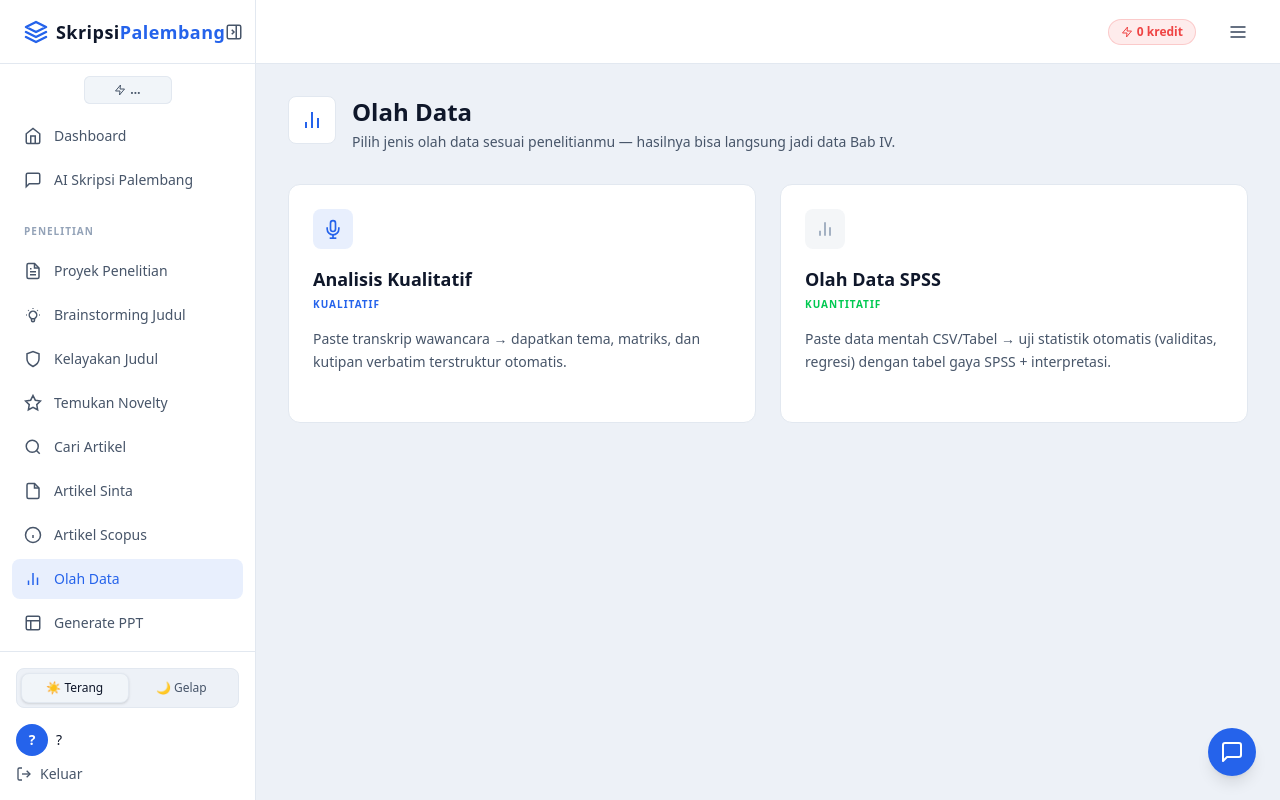
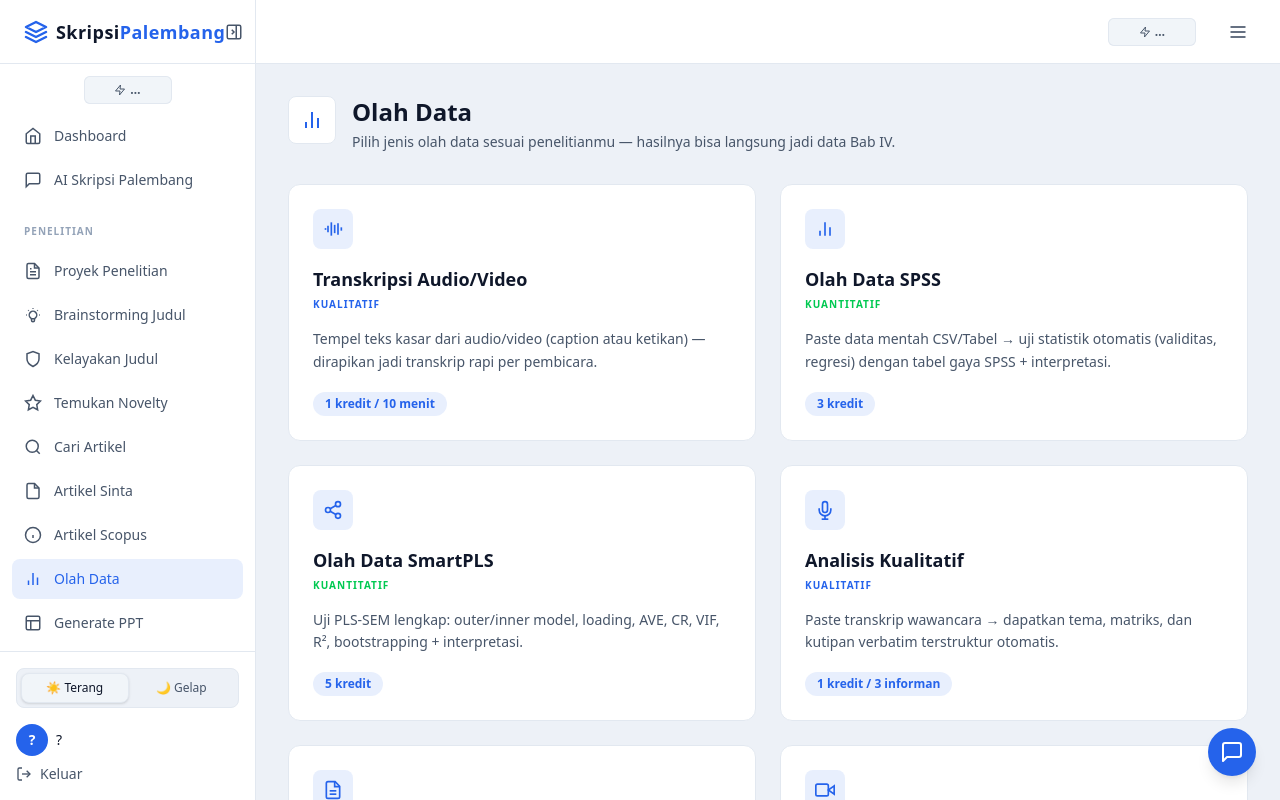
Before and after one commit to andraexcell-lang/skripsi-palembang-saas, a Next.js app in the folder frontend/: page /dashboard/olah-data in a window 1280 px wide. Built offline with nearby package versions, Linux system fonts and the light colour scheme; no server answers.

Commit message:
feat: mantrariset paritas fasa-5 - Olah Data 6 kartu (Transkripsi/SPSS/SmartPLS/Kualitatif/Dokumen/Visual) + harga per kartu + prompt per alat, backend biaya visual 4 kredit, ganti chip '0 kredit' palsu di 4 halaman dengan CreditBadge asli

```diff
--- a/frontend/src/app/dashboard/brainstorming/page.tsx
+++ b/frontend/src/app/dashboard/brainstorming/page.tsx
@@ -1,6 +1,7 @@
 "use client";
 
 import { aiGenerate } from "@/lib/api";
+import CreditBadge from "@/components/CreditBadge";
 
 import { useState } from "react";
 
@@ -53,9 +54,8 @@ export default function BrainstormingPage() {
             <p className="text-xs text-text-muted">Temukan 10 ide judul penelitian sesuai topik dan kebutuhanmu.</p>
           </div>
         </div>
-        <div className="ml-auto text-xs font-semibold text-accent-red border border-accent-red/20 bg-accent-red/10 px-3 py-1 rounded-full flex items-center gap-1">
-          <svg width="12" height="12" viewBox="0 0 24 24" fill="none" stroke="currentColor" strokeWidth="2"><path d="M13 2L3 14h9l-1 8 10-12h-9l1-8z"></path></svg>
-          0 kredit
+        <div className="ml-auto">
+          <CreditBadge />
         </div>
       </header>
 
--- a/frontend/src/app/dashboard/generate-ppt/page.tsx
+++ b/frontend/src/app/dashboard/generate-ppt/page.tsx
@@ -1,6 +1,7 @@
 "use client";
 
 import { aiGenerate, apiDownloadPptx, apiUpload, isInsufficientCredits } from "@/lib/api";
+import CreditBadge from "@/components/CreditBadge";
 
 import { useState } from "react";
 import Link from "next/link";
@@ -65,10 +66,7 @@ export default function GeneratePPTPage() {
       <header className="h-16 flex items-center px-8 border-b border-border-subtle bg-bg-surface sticky top-0 z-20">
         <div className="flex items-center gap-4 w-full">
           <div className="flex items-center gap-2 cursor-pointer ml-auto">
-             <div className="text-xs font-semibold text-accent-red border border-accent-red/20 bg-accent-red/10 px-3 py-1 rounded-full flex items-center gap-1 mr-4">
-                <svg width="12" height="12" viewBox="0 0 24 24" fill="none" stroke="currentColor" strokeWidth="2"><path d="M13 2L3 14h9l-1 8 10-12h-9l1-8z"></path></svg>
-                0 kredit
-             </div>
+             <CreditBadge />
              <button className="text-text-secondary hover:text-text-primary">
                 <svg width="20" height="20" viewBox="0 0 24 24" fill="none" stroke="currentColor" strokeWidth="2"><line x1="3" y1="12" x2="21" y2="12"></line><line x1="3" y1="6" x2="21" y2="6"></line><line x1="3" y1="18" x2="21" y2="18"></line></svg>
              </button>
--- a/frontend/src/app/dashboard/olah-data/page.tsx
+++ b/frontend/src/app/dashboard/olah-data/page.tsx
@@ -1,9 +1,75 @@
 "use client";
 
 import { aiGenerate, isInsufficientCredits } from "@/lib/api";
+import CreditBadge from "@/components/CreditBadge";
 
 import { useState } from "react";
 import Link from "next/link";
+
+// 6 kartu Olah Data paritas mantrariset §3.8 — urutan, judul, tag, dan harga
+// persis referensi. id = key FEATURE_COSTS di backend (biaya otomatis terpotong).
+const TOOLS = [
+  {
+    id: "transkripsi",
+    judul: "Transkripsi Audio/Video",
+    tag: "KUALITATIF",
+    harga: "1 kredit / 10 menit",
+    desc: "Tempel teks kasar dari audio/video (caption atau ketikan) — dirapikan jadi transkrip rapi per pembicara.",
+    contoh: "Contoh teks kasar:\n[00:12] selamat pagi... kami bahas latar belakang dulu\n[00:41] oke jadi datanya dari kantor",
+    hasil: "Hasil Transkripsi:",
+    icon: <svg width="20" height="20" viewBox="0 0 24 24" fill="none" stroke="currentColor" strokeWidth="2"><path d="M2 12h2"></path><path d="M6 8v8"></path><path d="M10 4v16"></path><path d="M14 7v10"></path><path d="M18 5v14"></path><path d="M22 10v4"></path></svg>,
+  },
+  {
+    id: "spss",
+    judul: "Olah Data SPSS",
+    tag: "KUANTITATIF",
+    harga: "3 kredit",
+    desc: "Paste data mentah CSV/Tabel → uji statistik otomatis (validitas, regresi) dengan tabel gaya SPSS + interpretasi.",
+    contoh: "Contoh data CSV:\nResponden, X1, X2, Y\n1, 4, 5, 4\n2, 3, 4, 3",
+    hasil: "Output Bab IV:",
+    icon: <svg width="20" height="20" viewBox="0 0 24 24" fill="none" stroke="currentColor" strokeWidth="2"><line x1="18" y1="20" x2="18" y2="10"></line><line x1="12" y1="20" x2="12" y2="4"></line><line x1="6" y1="20" x2="6" y2="14"></line></svg>,
+  },
+  {
+    id: "smartpls",
+    judul: "Olah Data SmartPLS",
+    tag: "KUANTITATIF",
+    harga: "5 kredit",
+    desc: "Uji PLS-SEM lengkap: outer/inner model, loading, AVE, CR, VIF, R², bootstrapping + interpretasi.",
+    contoh: "Contoh model:\nX1 → Y: 0.42 (t=5.1)\nX2 → Y: 0.31 (t=3.8)\nLoading X1: 0.84, X2: 0.79, Y: 0.88\nAVE: X1 0.71, X2 0.63",
+    hasil: "Output Bab IV:",
+    icon: <svg width="20" height="20" viewBox="0 0 24 24" fill="none" stroke="currentColor" strokeWidth="2"><circle cx="18" cy="5" r="3"></circle><circle cx="6" cy="12" r="3"></circle><circle cx="18" cy="19" r="3"></circle><line x1="8.59" y1="13.51" x2="15.42" y2="17.49"></line><line x1="15.41" y1="6.51" x2="8.59" y2="10.49"></line></svg>,
+  },
+  {
+    id: "kualitatif",
+    judul: "Analisis Kualitatif",
+    tag: "KUALITATIF",
+    harga: "1 kredit / 3 informan",
+    desc: "Paste transkrip wawancara → dapatkan tema, matriks, dan kutipan verbatim terstruktur otomatis.",
+    contoh: "Contoh wawancara:\nPewawancara: Bagaimana strategi pemasaran Anda?\nNarasumber: Kami fokus ke media sosial...",
+    hasil: "Output Bab IV:",
+    icon: <svg width="20" height="20" viewBox="0 0 24 24" fill="none" stroke="currentColor" strokeWidth="2"><path d="M12 2a3 3 0 0 0-3 3v7a3 3 0 0 0 6 0V5a3 3 0 0 0-3-3z"></path><path d="M19 10v2a7 7 0 0 1-14 0v-2"></path><line x1="12" y1="19" x2="12" y2="23"></line><line x1="8" y1="23" x2="16" y2="23"></line></svg>,
+  },
+  {
+    id: "dokumen",
+    judul: "Analisis Dokumen",
+    tag: "KUALITATIF",
+    harga: "1 kredit / 3 segmen",
+    desc: "Tempel dokumen (kebijakan, laporan, artikel) → tema, simpul informasi, analisis teks, dan kesimpulan.",
+    contoh: "Contoh dokumen:\nSURAT EDARAN NOMOR 1 TAHUN 2026...\nTentang: peningkatan mutu layanan...",
+    hasil: "Hasil Analisis Dokumen:",
+    icon: <svg width="20" height="20" viewBox="0 0 24 24" fill="none" stroke="currentColor" strokeWidth="2"><path d="M14.5 2H6a2 2 0 0 0-2 2v16a2 2 0 0 0 2 2h12a2 2 0 0 0 2-2V7.5L14.5 2z"></path><polyline points="14 2 14 8 20 8"></polyline><line x1="16" y1="13" x2="8" y2="13"></line><line x1="16" y1="17" x2="8" y2="17"></line></svg>,
+  },
+  {
+    id: "visual",
+    judul: "Analisis Visual Video",
+    tag: "KUALITATIF",
+    harga: "±4 kredit",
+    desc: "Tempel deskripsi atau catatan adegan video → analisis objek, pesan visual, dan temuan per adegan.",
+    contoh: "Contoh catatan adegan:\n00:00-00:15 Ruang kelas, dosen menulis di papan\n00:16-00:40 Siswa membalas pesan di ponsel",
+    hasil: "Hasil Analisis Visual:",
+    icon: <svg width="20" height="20" viewBox="0 0 24 24" fill="none" stroke="currentColor" strokeWidth="2"><polygon points="23 7 16 12 23 17 23 7"></polygon><rect x="1" y="5" width="15" height="14" rx="2" ry="2"></rect></svg>,
+  },
+];
 
 export default function OlahDataPage() {
   const [selectedTool, setSelectedTool] = useState<string | null>(null);
@@ -58,12 +124,22 @@ export default function OlahDataPage() {
       prompt = `Berperanlah sebagai dosen statistik ahli. Analisis data mentah kuantitatif berikut ini seolah-olah diproses menggunakan SPSS. Lakukan uji asumsi dasar, uji regresi, dan berikan tabel output (dalam format Markdown) beserta interpretasinya. Data: \n\n${dataInput}`;
     } else if (selectedTool === "kualitatif") {
       prompt = `Berperanlah sebagai peneliti kualitatif. Lakukan analisis tematik (coding) pada transkrip wawancara berikut. Kelompokkan menjadi beberapa tema utama dan berikan matriks tema beserta kutipan verbatimnya (format Markdown). Transkrip: \n\n${dataInput}`;
+    } else if (selectedTool === "transkripsi") {
+      prompt = `Berperanlah sebagai perekam transkrip profesional. Rapikan teks kasar hasil audio/video berikut menjadi transkrip rapi: pembicara (Pembicara 1, Pembicara 2, …) per giliran, hilangkan kata pengulang yang tidak bermakna, rapikan tanda baca, sisipkan [tak terdengar] bila teks tidak jelas, pertahankan penanda waktu bila ada. Format Markdown. Teks kasar:\n\n${dataInput}`;
+    } else if (selectedTool === "smartpls") {
+      prompt = `Berperanlah sebagai ahli PLS-SEM (SmartPLS). Analisis data/model berikut: (1) outer model — loading, convergent validity (AVE), discriminant validity, composite reliability, Cronbach alpha; (2) inner model — VIF, path coefficient, R², f², Q²; (3) mediasi/moderasi bila ada; (4) bootstrapping 5.000 sub-sampel (signifikan atau tidak). Sajikan tabel Markdown + interpretasi singkat tiap temuan. Data:\n\n${dataInput}`;
+    } else if (selectedTool === "dokumen") {
+      prompt = `Berperanlah sebagai analis dokumen. Pada dokumen berikut: (1) identifikasi tema utama; (2) simpul-simpul informasi; (3) analisis teks/wacana (sudut pandang & tujuan penulis); (4) kesimpulan dan pemanfaatan untuk penelitian. Format Markdown. Dokumen:\n\n${dataInput}`;
+    } else if (selectedTool === "visual") {
+      prompt = `Berperanlah sebagai analis media/visual. Dari deskripsi atau catatan adegan video berikut, susun analisis visual: (1) objek & elemen per adegan; (2) komposisi dan pesan visual; (3) temuan relevan untuk penelitian; (4) ringkasan. Format Markdown. Catatan:\n\n${dataInput}`;
     } else {
       prompt = `Lakukan analisis data untuk input berikut: \n\n${dataInput}`;
     }
 
     try {
-      const feature = selectedTool === "spss" ? "spss" : "kualitatif";
+      // id TOOLS = key FEATURE_COSTS backend (transkripsi 1, spss 3, smartpls 5,
+      // kualitatif 1, dokumen 1, visual 4) → biaya terpotong otomatis
+      const feature = selectedTool || "kualitatif";
       const data = await aiGenerate(prompt, feature);
       setHasil(data.result);
     } catch (error: any) {
@@ -79,9 +155,8 @@ export default function OlahDataPage() {
       {/* Top Header */}
       <header className="h-16 flex items-center justify-between px-8 border-b border-border-subtle bg-bg-surface sticky top-0 z-20">
         <div className="flex items-center gap-4 w-full">
-          <div className="ml-auto text-xs font-semibold text-accent-red border border-accent-red/20 bg-accent-red/10 px-3 py-1 rounded-full flex items-center gap-1">
-            <svg width="12" height="12" viewBox="0 0 24 24" fill="none" stroke="currentColor" strokeWidth="2"><path d="M13 2L3 14h9l-1 8 10-12h-9l1-8z"></path></svg>
-            0 kredit
+          <div className="ml-auto">
+            <CreditBadge />
           </div>
           <button className="text-text-secondary hover:text-text-primary ml-4">
             <svg width="20" height="20" viewBox="0 0 24 24" fill="none" stroke="currentColor" strokeWidth="2"><line x1="3" y1="12" x2="21" y2="12"></line><line x1="3" y1="6" x2="21" y2="6"></line><line x1="3" y1="18" x2="21" y2="18"></line></svg>
@@ -105,35 +180,24 @@ export default function OlahDataPage() {
             </div>
 
             <div className="grid grid-cols-1 lg:grid-cols-2 gap-6">
-
-              {/* Card 1 */}
-              <div onClick={() => setSelectedTool("kualitatif")} className="bg-bg-surface border border-border-subtle hover:border-brand-primary rounded-xl p-6 transition-colors cursor-pointer group">
-                 <div className="w-10 h-10 rounded-lg bg-brand-primary/10 text-brand-primary flex items-center justify-center mb-4">
-                   <svg width="20" height="20" viewBox="0 0 24 24" fill="none" stroke="currentColor" strokeWidth="2"><path d="M12 2a3 3 0 0 0-3 3v7a3 3 0 0 0 6 0V5a3 3 0 0 0-3-3z"></path><path d="M19 10v2a7 7 0 0 1-14 0v-2"></path><line x1="12" y1="19" x2="12" y2="23"></line><line x1="8" y1="23" x2="16" y2="23"></line></svg>
-                 </div>
-                 <h3 className="font-bold text-text-primary text-lg mb-1 flex items-center gap-1 group-hover:text-brand-primary transition-colors">
-                   Analisis Kualitatif <svg width="16" height="16" viewBox="0 0 24 24" fill="none" stroke="currentColor" strokeWidth="2" className="opacity-0 group-hover:opacity-100 transition-opacity"><polyline points="9 18 15 12 9 6"></polyline></svg>
-                 </h3>
-                 <p className="text-[10px] font-bold text-brand-primary tracking-widest mb-4">KUALITATIF</p>
-                 <p className="text-sm text-text-secondary mb-6 leading-relaxed">
-                   Paste transkrip wawancara → dapatkan tema, matriks, dan kutipan verbatim terstruktur otomatis.
-                 </p>
-              </div>
-
-              {/* Card 2 */}
-              <div onClick={() => setSelectedTool("spss")} className="bg-bg-surface border border-border-subtle hover:border-brand-primary rounded-xl p-6 transition-colors cursor-pointer group">
-                 <div className="w-10 h-10 rounded-lg bg-text-muted/10 text-text-muted flex items-center justify-center mb-4">
-                   <svg width="20" height="20" viewBox="0 0 24 24" fill="none" stroke="currentColor" strokeWidth="2"><line x1="18" y1="20" x2="18" y2="10"></line><line x1="12" y1="20" x2="12" y2="4"></line><line x1="6" y1="20" x2="6" y2="14"></line></svg>
-                 </div>
-                 <h3 className="font-bold text-text-primary text-lg mb-1 flex items-center gap-1 group-hover:text-brand-primary transition-colors">
-                   Olah Data SPSS <svg width="16" height="16" viewBox="0 0 24 24" fill="none" stroke="currentColor" strokeWidth="2" className="opacity-0 group-hover:opacity-100 transition-opacity"><polyline points="9 18 15 12 9 6"></polyline></svg>
-                 </h3>
-                 <p className="text-[10px] font-bold text-green-500 tracking-widest mb-4">KUANTITATIF</p>
-                 <p className="text-sm text-text-secondary mb-6 leading-relaxed">
-                   Paste data mentah CSV/Tabel → uji statistik otomatis (validitas, regresi) dengan tabel gaya SPSS + interpretasi.
-                 </p>
-              </div>
-
+              {TOOLS.map((t) => (
+                <div
+                  key={t.id}
+                  onClick={() => setSelectedTool(t.id)}
+                  className="bg-bg-surface border border-border-subtle hover:border-brand-primary rounded-xl p-6 transition-colors cursor-pointer group"
+                >
+                  <div className="w-10 h-10 rounded-lg bg-brand-primary/10 text-brand-primary flex items-center justify-center mb-4">
+                    {t.icon}
+                  </div>
+                  <h3 className="font-bold text-text-primary text-lg mb-1 flex items-center gap-1 group-hover:text-brand-primary transition-colors">
+                    {t.judul}{' '}
+                    <svg width="16" height="16" viewBox="0 0 24 24" fill="none" stroke="currentColor" strokeWidth="2" className="opacity-0 group-hover:opacity-100 transition-opacity"><polyline points="9 18 15 12 9 6"></polyline></svg>
+                  </h3>
+                  <p className={`text-[10px] font-bold tracking-widest mb-4 ${t.tag === 'KUANTITATIF' ? 'text-green-500' : 'text-brand-primary'}`}>{t.tag}</p>
+                  <p className="text-sm text-text-secondary mb-4 leading-relaxed">{t.desc}</p>
+                  <p className="inline-block text-xs font-bold text-brand-primary bg-brand-primary/10 rounded-full px-3 py-1">{t.harga}</p>
+                </div>
+              ))}
             </div>
           </>
         ) : (
@@ -143,17 +207,17 @@ export default function OlahDataPage() {
                 <svg width="18" height="18" viewBox="0 0 24 24" fill="none" stroke="currentColor" strokeWidth="2"><line x1="19" y1="12" x2="5" y2="12"></line><polyline points="12 19 5 12 12 5"></polyline></svg>
               </button>
               <h1 className="text-xl font-bold text-text-primary">
-                {selectedTool === 'spss' ? 'Olah Data SPSS (Kuantitatif)' : 'Analisis Kualitatif'}
+                {TOOLS.find((t) => t.id === selectedTool)?.judul || 'Olah Data'}
               </h1>
             </div>
 
             <div className="bg-bg-surface border border-border-subtle rounded-xl p-6">
-              <label className="block font-bold text-text-primary text-sm mb-4">Paste Data Mentah / Transkrip</label>
+              <label className="block font-bold text-text-primary text-sm mb-4">Tempel Data Mentah / Transkrip / Konten</label>
               <textarea
                 rows={10}
                 value={dataInput}
                 onChange={(e) => setDataInput(e.target.value)}
-                placeholder={selectedTool === 'spss' ? "Contoh data CSV: \nResponden, X1, X2, Y\n1, 4, 5, 4\n2, 3, 4, 3" : "Contoh wawancara: \nPewawancara: Bagaimana strategi pemasaran Anda?\nNarasumber: Kami fokus ke media sosial..."}
+                placeholder={TOOLS.find((t) => t.id === selectedTool)?.contoh}
                 className="w-full bg-bg-base border border-border-strong rounded-lg p-4 text-text-primary placeholder:text-text-muted focus:border-brand-primary focus:outline-none text-sm mb-4 font-mono whitespace-pre"
               ></textarea>
               {selectedTool === 'spss' && (
@@ -191,7 +255,7 @@ export default function OlahDataPage() {
 
             {hasil && (
               <div className="border border-brand-primary/20 bg-bg-surface-hover rounded-xl p-6 text-sm text-text-primary shadow-sm whitespace-pre-wrap leading-relaxed">
-                 <h3 className="font-bold text-lg mb-4 text-brand-primary border-b border-border-subtle pb-2">Output Bab IV:</h3>
+                 <h3 className="font-bold text-lg mb-4 text-brand-primary border-b border-border-subtle pb-2">{TOOLS.find((t) => t.id === selectedTool)?.hasil || 'Hasil Analisis:'}</h3>
                  {hasil}
               </div>
             )}
--- a/frontend/src/app/dashboard/plagiasi/page.tsx
+++ b/frontend/src/app/dashboard/plagiasi/page.tsx
@@ -1,6 +1,7 @@
 "use client";
 
 import { aiGenerate } from "@/lib/api";
+import CreditBadge from "@/components/CreditBadge";
 
 import { useState } from "react";
 
@@ -36,10 +37,7 @@ export default function CekPlagiasiPage() {
       <header className="h-16 flex items-center px-8 border-b border-border-subtle bg-bg-surface sticky top-0 z-20">
         <div className="flex items-center gap-4 w-full">
           <div className="flex items-center gap-2 cursor-pointer ml-auto">
-             <div className="text-xs font-semibold text-accent-red border border-accent-red/20 bg-accent-red/10 px-3 py-1 rounded-full flex items-center gap-1 mr-4">
-                <svg width="12" height="12" viewBox="0 0 24 24" fill="none" stroke="currentColor" strokeWidth="2"><path d="M13 2L3 14h9l-1 8 10-12h-9l1-8z"></path></svg>
-                0 kredit
-             </div>
+             <CreditBadge />
              <button className="text-text-secondary hover:text-text-primary">
                 <svg width="20" height="20" viewBox="0 0 24 24" fill="none" stroke="currentColor" strokeWidth="2"><line x1="3" y1="12" x2="21" y2="12"></line><line x1="3" y1="6" x2="21" y2="6"></line><line x1="3" y1="18" x2="21" y2="18"></line></svg>
              </button>
```
Also changed, not shown: 1 other file (tests, documents, lock files or other folders).
